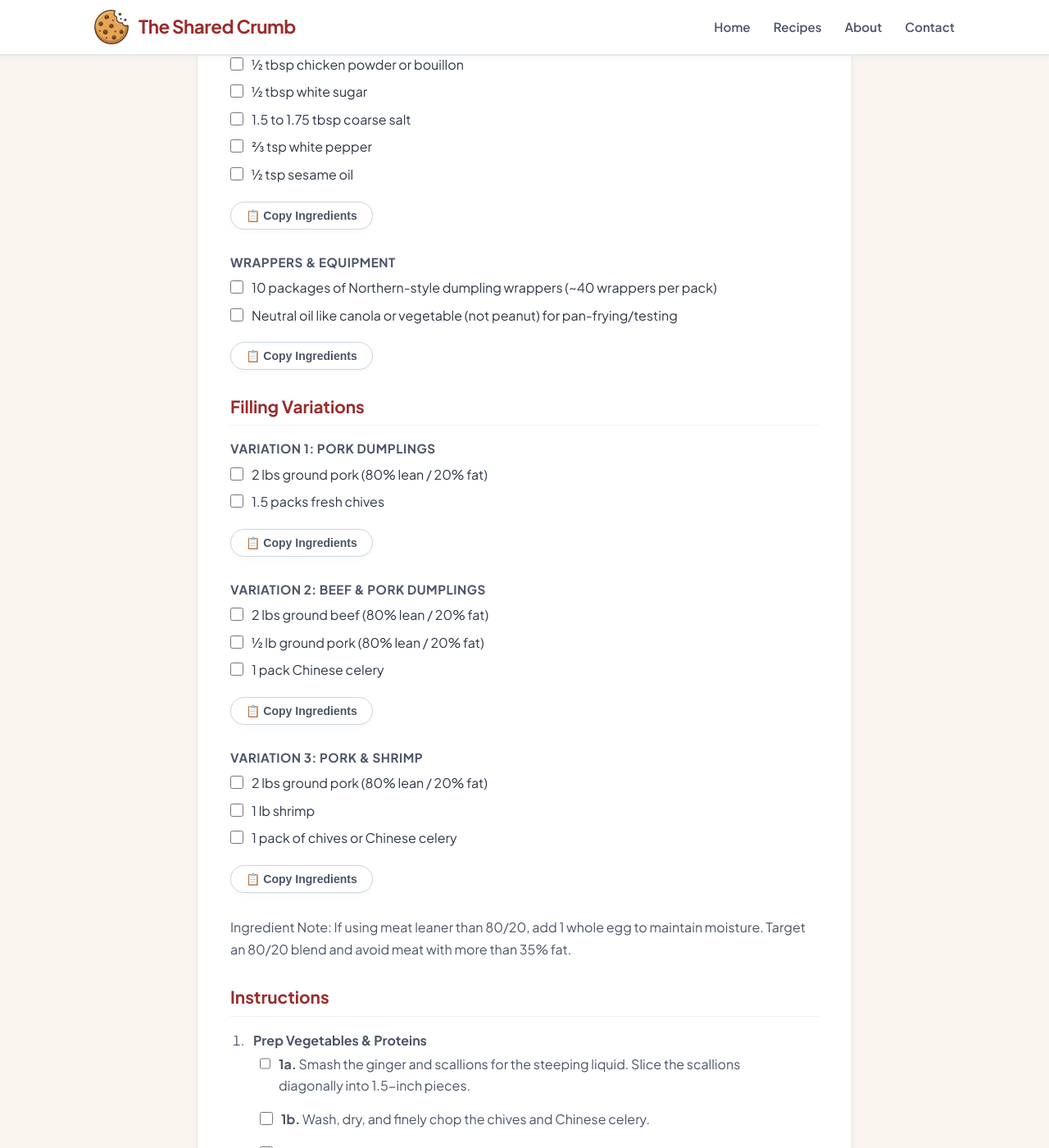
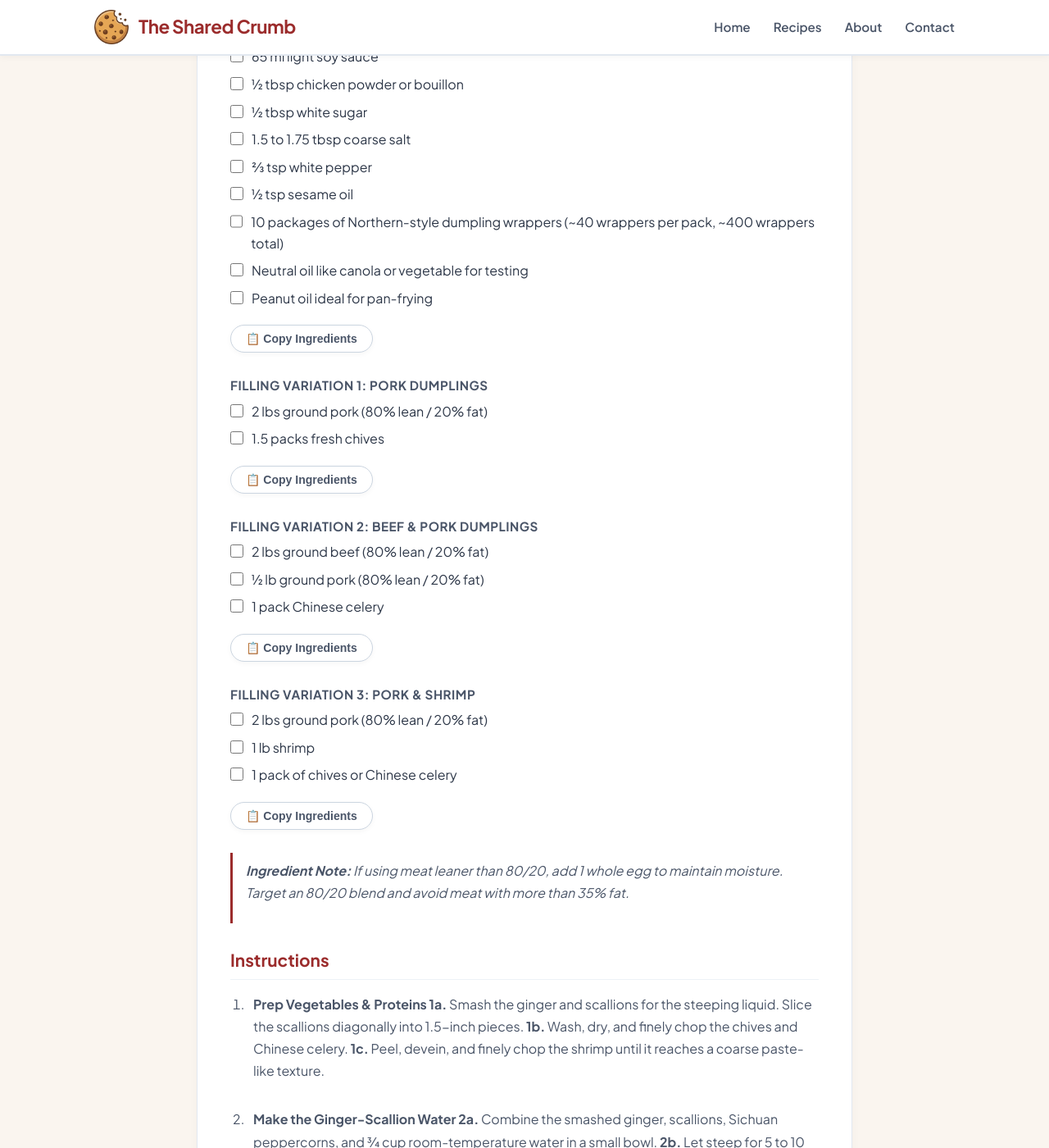
Before and after one commit to TheSharedCrumb/TheSharedCrumb, a Jekyll site: the page built from _recipes/Dumplings_NorthernStyle.md, in a window 1280 px wide and 1400 px high, scrolled down 1251 px. Shown: the whole window at 82% size. Built offline with Jekyll 4.4.1, drawn with Linux system fonts in a browser that asks for light colours; some of the changed text lies outside the part shown.

Commit message:
Revise dumpling recipe for clarity and consistency
Updated yield and ingredient sections for clarity. Renamed sections for consistency and improved formatting.

```diff
--- a/_recipes/Dumplings_NorthernStyle.md
+++ b/_recipes/Dumplings_NorthernStyle.md
@@ -14,68 +14,65 @@ image: ""
 
 Mark's Dumplings
 
-### Master Base Ingredients
+### Ingredients
 
-#### Aromatics & Ginger-Scallion Water
+#### Scallion & Ginger Water
+* 2 scallions
 * ¾ inch fresh ginger
-* 2 scallions
 * 1 tbsp Sichuan red peppercorns
 * ¾ cup room-temperature water
 
-#### Core Seasoning Base (Divided across fillings)
+#### Bulk Ingredients Divided Across all Fillings
 * 65 ml light soy sauce
 * ½ tbsp chicken powder or bouillon
 * ½ tbsp white sugar
 * 1.5 to 1.75 tbsp coarse salt
 * ⅔ tsp white pepper
 * ½ tsp sesame oil
+* 10 packages of Northern-style dumpling wrappers (~40 wrappers per pack, ~400 wrappers total)
+* Neutral oil like canola or vegetable for testing
+* Peanut oil ideal for pan-frying
 
-#### Wrappers & Equipment
-* 10 packages of Northern-style dumpling wrappers (~40 wrappers per pack)
-* Neutral oil like canola or vegetable (not peanut) for pan-frying/testing
-
-### Filling Variations
-
-#### Variation 1: Pork Dumplings
+#### Filling Variation 1: Pork Dumplings
 * 2 lbs ground pork (80% lean / 20% fat)
 * 1.5 packs fresh chives
 
-#### Variation 2: Beef & Pork Dumplings
+#### Filling Variation 2: Beef & Pork Dumplings
 * 2 lbs ground beef (80% lean / 20% fat)
 * ½ lb ground pork (80% lean / 20% fat)
 * 1 pack Chinese celery
 
-#### Variation 3: Pork & Shrimp
+#### Filling Variation 3: Pork & Shrimp
 * 2 lbs ground pork (80% lean / 20% fat)
 * 1 lb shrimp
 * 1 pack of chives or Chinese celery
 
-Ingredient Note: If using meat leaner than 80/20, add 1 whole egg to maintain moisture. Target an 80/20 blend and avoid meat with more than 35% fat.
+> **Ingredient Note:** If using meat leaner than 80/20, add 1 whole egg to maintain moisture. Target an 80/20 blend and avoid meat with more than 35% fat.
 
 ### Instructions
 1. **Prep Vegetables & Proteins**
-   * **1a.** Smash the ginger and scallions for the steeping liquid. Slice the scallions diagonally into 1.5-inch pieces.
-   * **1b.** Wash, dry, and finely chop the chives and Chinese celery.
-   * **1c.** Peel, devein, and finely chop the shrimp until it reaches a coarse paste-like texture.
+   **1a.** Smash the ginger and scallions for the steeping liquid. Slice the scallions diagonally into 1.5-inch pieces.
+   **1b.** Wash, dry, and finely chop the chives and Chinese celery.
+   **1c.** Peel, devein, and finely chop the shrimp until it reaches a coarse paste-like texture.
 
 2. **Make the Ginger-Scallion Water**
-   * **2a.** Combine the smashed ginger, scallions, Sichuan peppercorns, and ¾ cup room-temperature water in a small bowl.
-   * **2b.** Let steep for 5 to 10 minutes (do not steep longer, or the floral aroma turns harsh).
-   * **2c.** Strain out the solids, reserving the infused water. Alternatively, blend and strain for a bolder flavor.
+   **2a.** Combine the smashed ginger, scallions, Sichuan peppercorns, and ¾ cup room-temperature water in a small bowl.
+   **2b.** Let steep for 5 to 10 minutes (do not steep longer, or the floral aroma turns harsh).
+   **2c.** Strain out the solids, reserving the infused water. Alternatively, blend and strain for a bolder flavor.
 
 3. **Mix & Test the Filling**
-   * **3a.** Combine your chosen meat combination, chopped vegetables, and base seasonings (soy sauce, chicken powder, sugar, salt, white pepper, and sesame oil) in a large bowl.
-   * **3b.** If using meat leaner than 80/20, crack in 1 egg to maintain moisture.
-   * **3c.** Slowly pour in 6 tablespoons of the strained ginger-scallion water.
-   * **3d.** Vigorously mix in one direction until the meat turns sticky, cohesive, and fully absorbs the liquid with no pooling at the bottom.
-   * **3e.** Heat a splash of neutral oil in a small skillet over medium heat, fry a small spoonful of filling, and adjust seasonings to taste.
+   **3a.** Combine your chosen meat combination, chopped vegetables, and base seasonings (soy sauce, chicken powder, sugar, salt, white pepper, and sesame oil) in a large bowl.
+   **3b.** If using meat leaner than 80/20, crack in 1 egg to maintain moisture.
+   **3c.** Slowly pour in 6 tablespoons of the strained ginger-scallion water.
+   **3d.** Vigorously mix in one direction until the meat turns sticky, cohesive, and fully absorbs the liquid with no pooling at the bottom.
+   **3e.** Heat a splash of neutral oil in a small skillet over medium heat, fry a small spoonful of filling, and adjust seasonings to taste.
 
 4. **Wrap the Dumplings**
-   * **4a. Northern Style:** Place a flat spoonful of filling in the center of the wrapper, lightly brush water around the edges, pinch the top center closed, and squeeze the outer edges firmly toward the center.
-   * **4b. Fold Style:** Place a small spoonful of filling in the center, lightly brush water around the edges, fold in half into a crescent moon shape, and press the edges firmly together to seal.
+   **4a. Northern Style:** Place a flat spoonful of filling in the center of the wrapper, lightly brush water around the edges, pinch the top center closed, and squeeze the outer edges firmly toward the center.
+   **4b. Fold Style:** Place a small spoonful of filling in the center, lightly brush water around the edges, fold in half into a crescent moon shape, and press the edges firmly together to seal.
 
 5. **Season the Pan & Cook**
-   * **5a. Season the Wok/Skillet:** Heat a wok or heavy skillet over high heat until smoking. Add ½ cup neutral oil, swirl to coat, and pour out the oil once the edges smoke. Return to high heat until smoking again, then pour in fresh cooking oil and lower to medium heat.
-   * **5b. Pan-Fry:** Arrange dumplings flat-side down in the pan and fry for 2 to 3 minutes until the bottoms are golden brown.
-   * **5c. Steam Finish:** Carefully pour ¼ cup water into the pan around the dumplings and cover immediately with a lid. Steam for 5 to 7 minutes until the wrappers turn translucent and the meat is cooked through.
-   * **5d. Crisp Up:** Remove the lid and let any remaining moisture evaporate so the bottoms crisp up again. Serve hot.
+   **5a. Season the Wok/Skillet:** Heat a wok or heavy skillet over high heat until smoking. Add ½ cup neutral oil, swirl to coat, and pour out the oil once the edges smoke. Return to high heat until smoking again, then pour in fresh cooking oil and lower to medium heat.
+   **5b. Pan-Fry:** Arrange dumplings flat-side down in the pan and fry for 2 to 3 minutes until the bottoms are golden brown.
+   **5c. Steam Finish:** Carefully pour ¼ cup water into the pan around the dumplings and cover immediately with a lid. Steam for 5 to 7 minutes until the wrappers turn translucent and the meat is cooked through.
+   **5d. Crisp Up:** Remove the lid and let any remaining moisture evaporate so the bottoms crisp up again. Serve hot.
```
Also changed, not shown: other parts of _recipes/Dumplings_NorthernStyle.md (+1 -1 lines).
